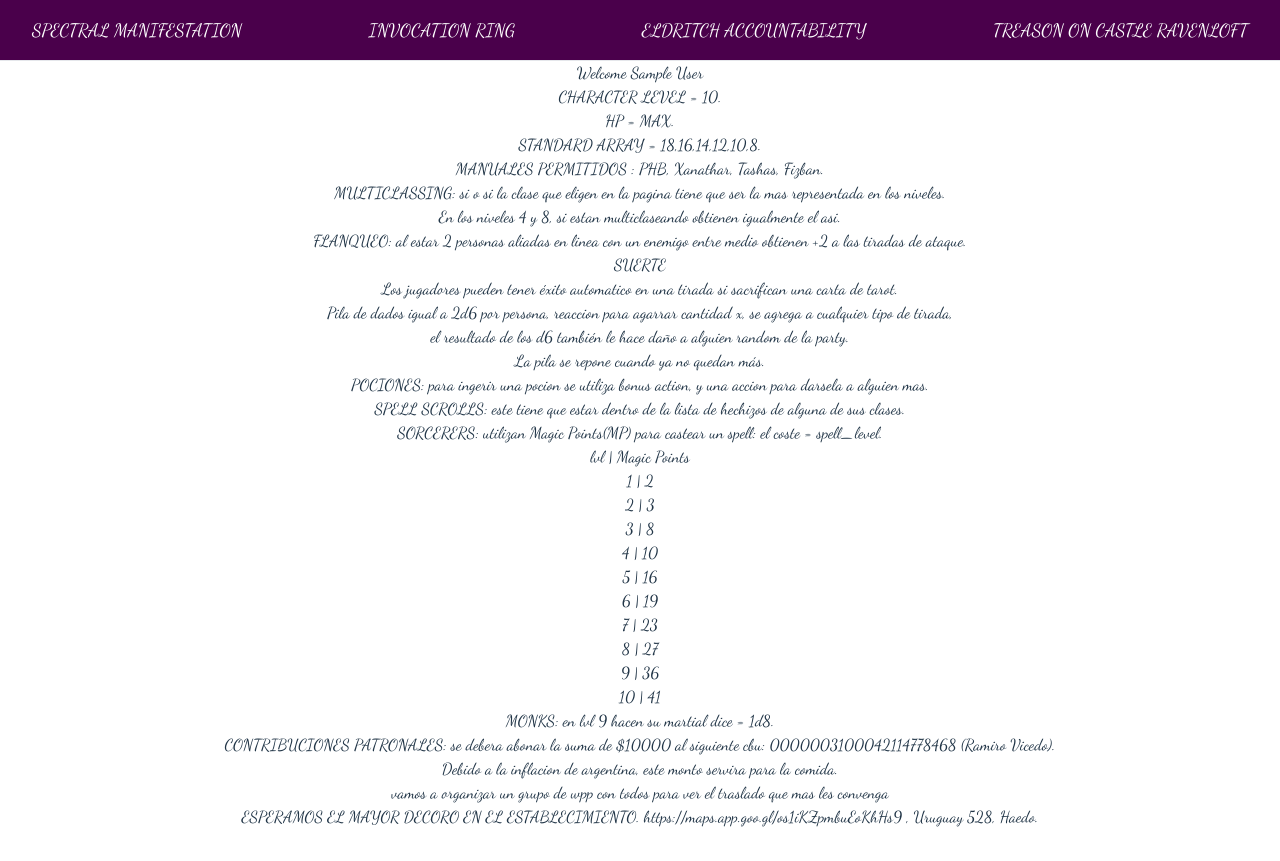
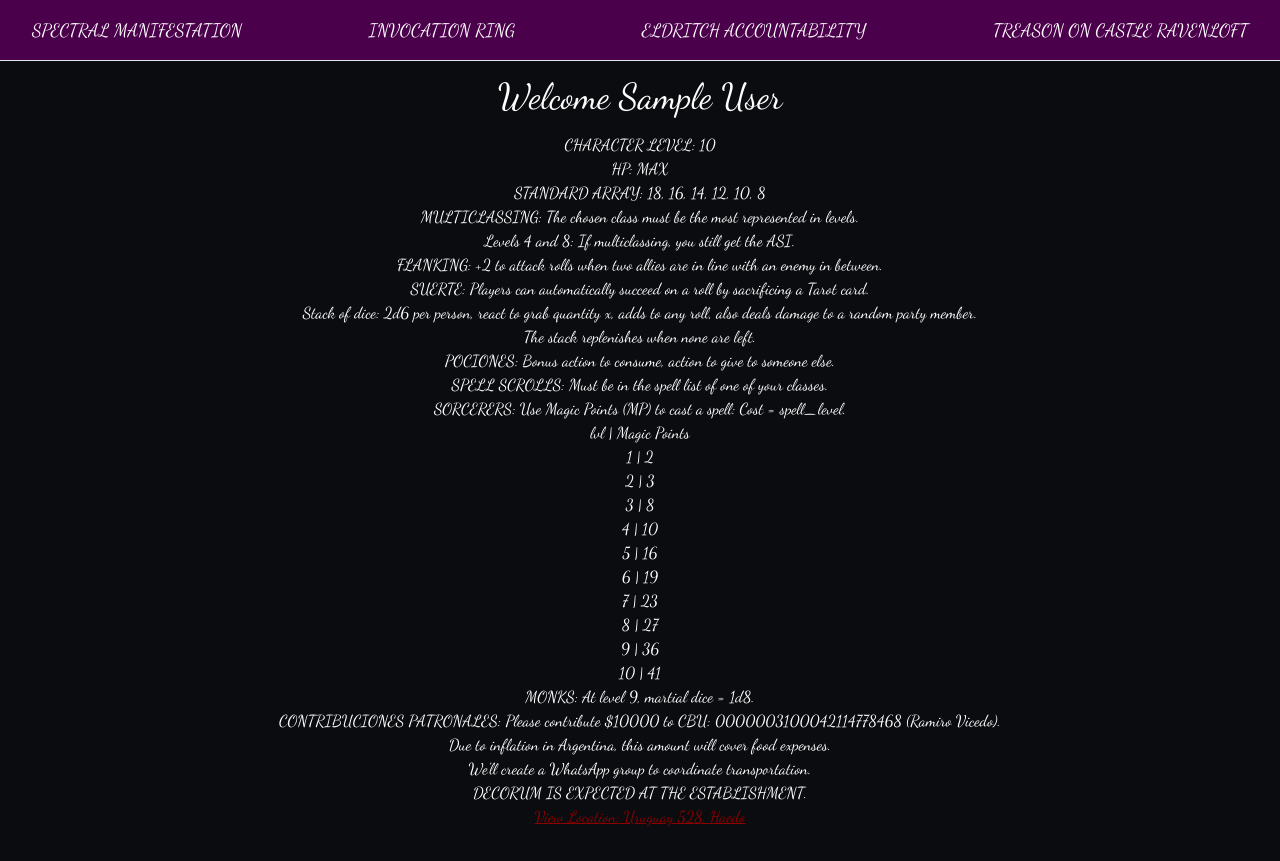
Before and after one commit to galkhusel/strahdvaganza, a React (Vite) app in the folder frontend/: page / in a window 1280 px wide. Before the commit the page ends 829 px from the top, so only its background shows below. Built offline with nearby package versions, Linux system fonts and the light colour scheme; sample sign-in values are in the browser's storage.

Commit message:
fix home page styles

```diff
--- a/frontend/src/pages/characterCreation/CharacterCreation.tsx
+++ b/frontend/src/pages/characterCreation/CharacterCreation.tsx
@@ -60,6 +60,7 @@ export const CharacterCreation = () => {
       if (response.ok) {
         await response.json();
         fetchCharacterData();
+        navigate("/")
       } else {
         const errorData = await response.json();
         console.error('updateUserCharacter failed with error: ', errorData.error);
--- a/frontend/src/pages/home/Home.tsx
+++ b/frontend/src/pages/home/Home.tsx
@@ -4,49 +4,48 @@ export const Home = () => {
     const userCredentials = JSON.parse(localStorage.getItem('userCredentials') ?? "{}");
 
     return (!userCredentials?.name) ? <Navigate to="/login" /> :  (
-    <>
-      <div>Welcome {userCredentials.name}</div>
-      <div> CHARACTER LEVEL = 10.</div>
-      <div> </div>
-      <div>HP = MAX.</div>
-      <div> </div>
-      <div>STANDARD ARRAY = 18,16,14,12,10,8.</div>
-      <div> </div>
-      <div>MANUALES PERMITIDOS : PHB, Xanathar, Tashas, Fizban.</div>
-      <div> </div>
-      <div>MULTICLASSING: si o si la clase que eligen en la pagina tiene que ser la mas representada en los niveles.</div>
-      <div>En los niveles 4 y 8, si estan multiclaseando obtienen igualmente el asi.</div>
-      <div> </div>
-      <div>FLANQUEO: al estar 2 personas aliadas en linea con un enemigo entre medio obtienen +2 a las tiradas de ataque.</div>
-      <div> </div>
-      <div>SUERTE</div>
-      <div>Los jugadores pueden tener éxito automatico en una tirada si sacrifican una carta de tarot.</div>
-      <div>Pila de dados igual a 2d6 por persona, reaccion para agarrar cantidad x, se agrega a cualquier tipo de tirada, </div>
-      <div>el resultado de los d6 también le hace daño a alguien random de la party. </div>
-      <div>La pila se repone cuando ya no quedan más.</div>
-      <div>POCIONES: para ingerir una pocion se utiliza bonus action, y una accion para darsela a alguien mas.</div>
-      <div> </div>
-      <div>SPELL SCROLLS: este tiene que estar dentro de la lista de hechizos de alguna de sus clases.</div>
-      <div> </div>
-      <div>SORCERERS: utilizan Magic Points(MP) para castear un spell: el coste = spell_level.</div>
-      <div>  lvl  | Magic Points </div>
-      <div>   1   |      2       </div>
-      <div>   2   |      3       </div>
-      <div>   3   |      8       </div>
-      <div>   4   |      10      </div>
-      <div>   5   |      16      </div>
-      <div>   6   |      19      </div>
-      <div>   7   |      23      </div>
-      <div>   8   |      27      </div>
-      <div>   9   |      36      </div>
-      <div>   10  |      41      </div>
-      <div> </div>
-      <div>MONKS: en lvl 9 hacen su martial dice = 1d8.</div>
-      <div> </div>
-      <div>CONTRIBUCIONES PATRONALES: se debera abonar la suma de $10000 al siguiente cbu: 0000003100042114778468 (Ramiro Vicedo).</div>
-      <div>Debido a la inflacion de argentina,  este monto servira para la comida.  </div>
-      <div>vamos a organizar un grupo de wpp con todos para ver el traslado que mas les convenga</div>
-      <div>ESPERAMOS EL MAYOR DECORO EN EL ESTABLECIMIENTO. https://maps.app.goo.gl/os1iKZpmbuEoKhHs9 , Uruguay 528, Haedo.</div>
-    </>
+    <div className="min-h-screen bg-elegant-black text-white p-4">
+      <div className="text-4xl font-bold mb-4">Welcome {userCredentials.name}</div>
+      <div>CHARACTER LEVEL: 10</div>
+      <div>HP: MAX</div>
+      <div>STANDARD ARRAY: 18, 16, 14, 12, 10, 8</div>
+      <div>MULTICLASSING: The chosen class must be the most represented in levels.</div>
+      <div>Levels 4 and 8: If multiclassing, you still get the ASI.</div>
+      <div>FLANKING: +2 to attack rolls when two allies are in line with an enemy in between.</div>
+      <div>SUERTE: Players can automatically succeed on a roll by sacrificing a Tarot card.</div>
+      <div>Stack of dice: 2d6 per person, react to grab quantity x, adds to any roll, also deals damage to a random party member.</div>
+      <div>The stack replenishes when none are left.</div>
+      <div>POCIONES: Bonus action to consume, action to give to someone else.</div>
+      <div>SPELL SCROLLS: Must be in the spell list of one of your classes.</div>
+      <div>SORCERERS: Use Magic Points (MP) to cast a spell: Cost = spell_level.</div>
+      <div>
+        <div>lvl | Magic Points</div>
+        <div>1 | 2</div>
+        <div>2 | 3</div>
+        <div>3 | 8</div>
+        <div>4 | 10</div>
+        <div>5 | 16</div>
+        <div>6 | 19</div>
+        <div>7 | 23</div>
+        <div>8 | 27</div>
+        <div>9 | 36</div>
+        <div>10 | 41</div>
+      </div>
+      <div>MONKS: At level 9, martial dice = 1d8.</div>
+      <div>CONTRIBUCIONES PATRONALES: Please contribute $10000 to CBU: 0000003100042114778468 (Ramiro Vicedo).</div>
+      <div>Due to inflation in Argentina, this amount will cover food expenses.</div>
+      <div>We'll create a WhatsApp group to coordinate transportation.</div>
+      <div>DECORUM IS EXPECTED AT THE ESTABLISHMENT.</div>
+      <div>
+        <a
+          href="https://maps.app.goo.gl/os1iKZpmbuEoKhHs9"
+          target="_blank"
+          rel="noopener noreferrer"
+          className="text-blood-red underline"
+        >
+          View Location: Uruguay 528, Haedo
+        </a>
+      </div>
+    </div>
   )
 }
```
